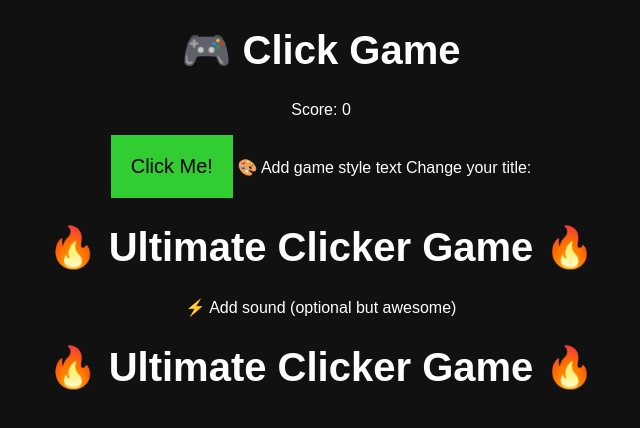
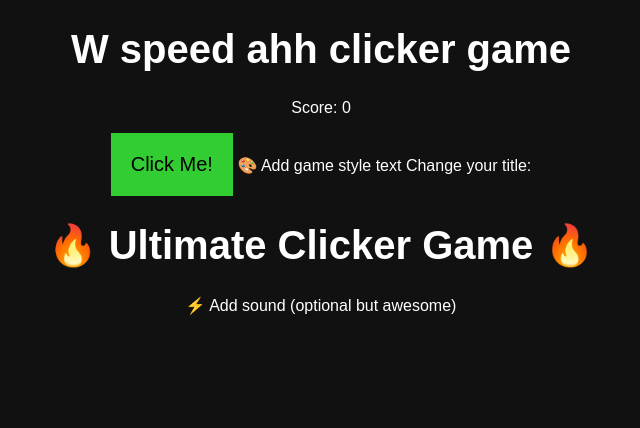
Before and after one commit to arinbose259-sys/game, a plain HTML site: page index.html in a window 1280 px wide. Shown: the whole page, without its empty margins (319-959 px from the left). Drawn offline with Linux system fonts and the light colour scheme.

Commit message:
Update index.html

```diff
--- a/index.html
+++ b/index.html
@@ -30,7 +30,7 @@
 </head>
 <body>
 
-    <h1>🎮 Click Game</h1>
+    <h1>W speed ahh clicker game</h1>
     <p>Score: <span id="score">0</span></p>
 
     <button onclick="addScore()">Click Me!</button>
@@ -94,7 +94,7 @@ Change your title:
         document.getElementById("score").textContent = score;
     }
 </script>
-<h1>🔥 Ultimate Clicker Game 🔥</h1>
+
 <audio id="clickSound" src="https://www.soundjay.com/buttons/sounds/button-16.mp3"></audio>
 
 <script>
```
